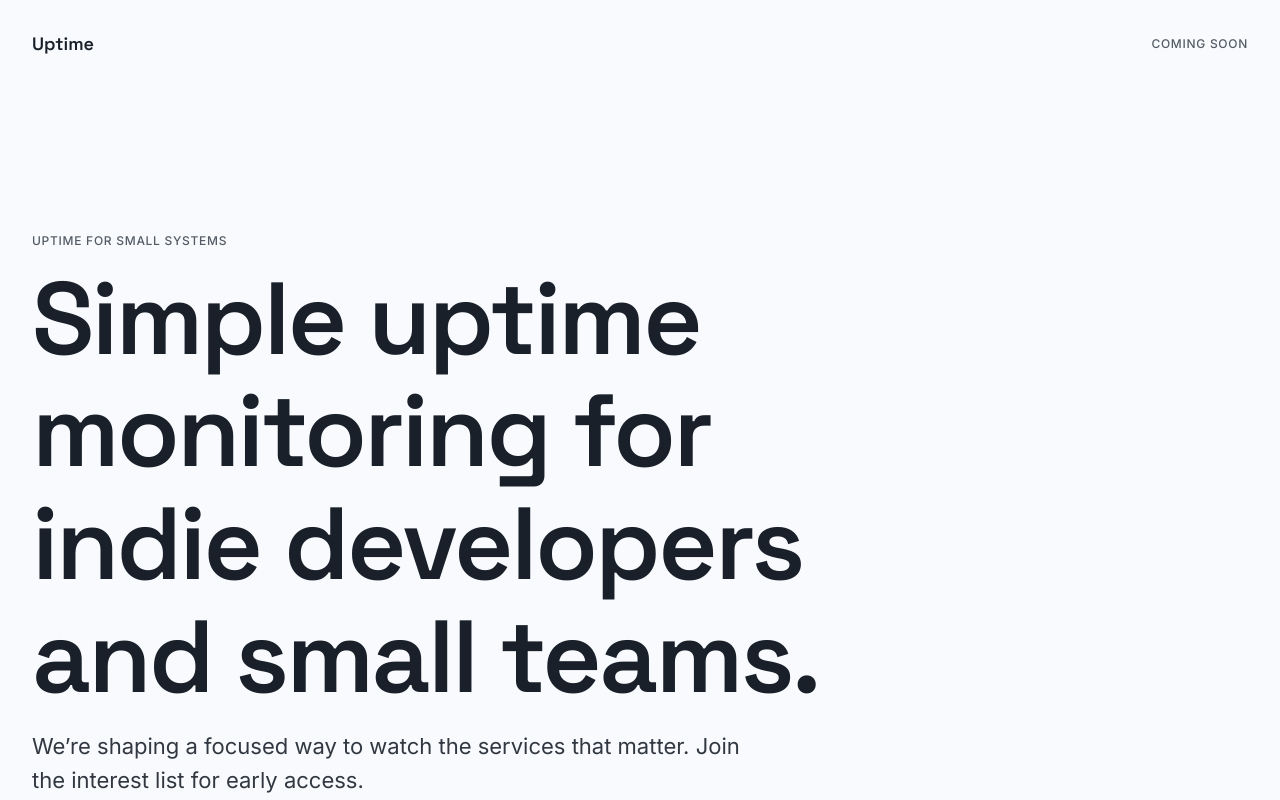
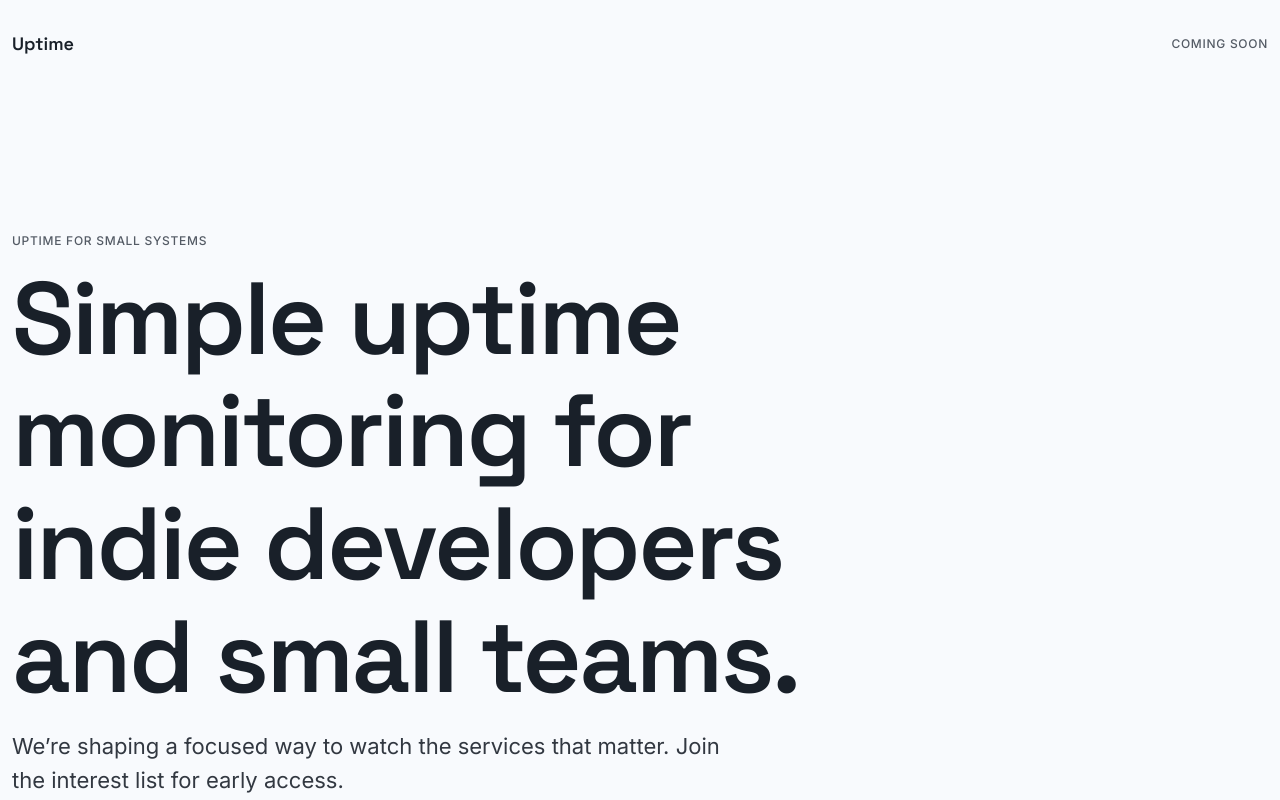
Before and after one commit to nozamdavid/uptime, a React (Vite) app in the folder apps/web/: page / in a window 1280 px wide. Shown: the top 800 px of the page. Built offline with nearby package versions, Linux system fonts and the light colour scheme.

Commit message:
Let landing page fill viewport width

```diff
--- a/apps/web/src/styles.css
+++ b/apps/web/src/styles.css
@@ -219,8 +219,9 @@ small {
   min-height: 100dvh;
 }
 .landing {
-  width: min(100% - var(--space-lg), 76rem);
+  width: 100%;
   margin-inline: auto;
+  padding-inline: calc(var(--space-lg) / 2);
   padding-block: var(--space-md) var(--space-xl);
 }
 .landing__nav,
```
